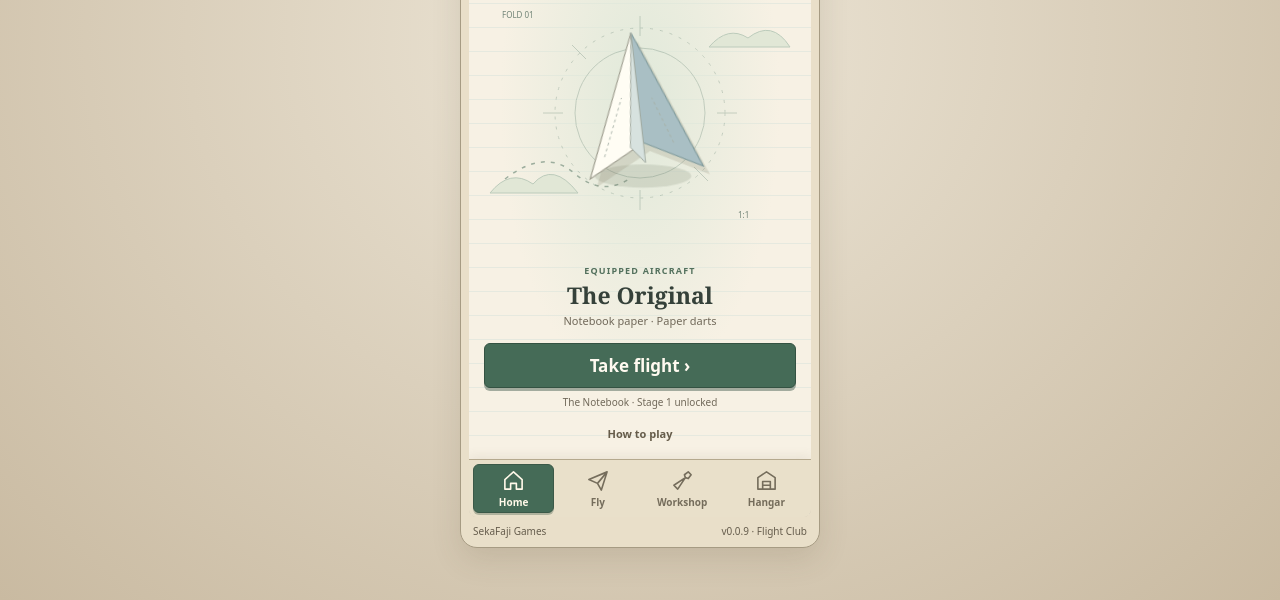
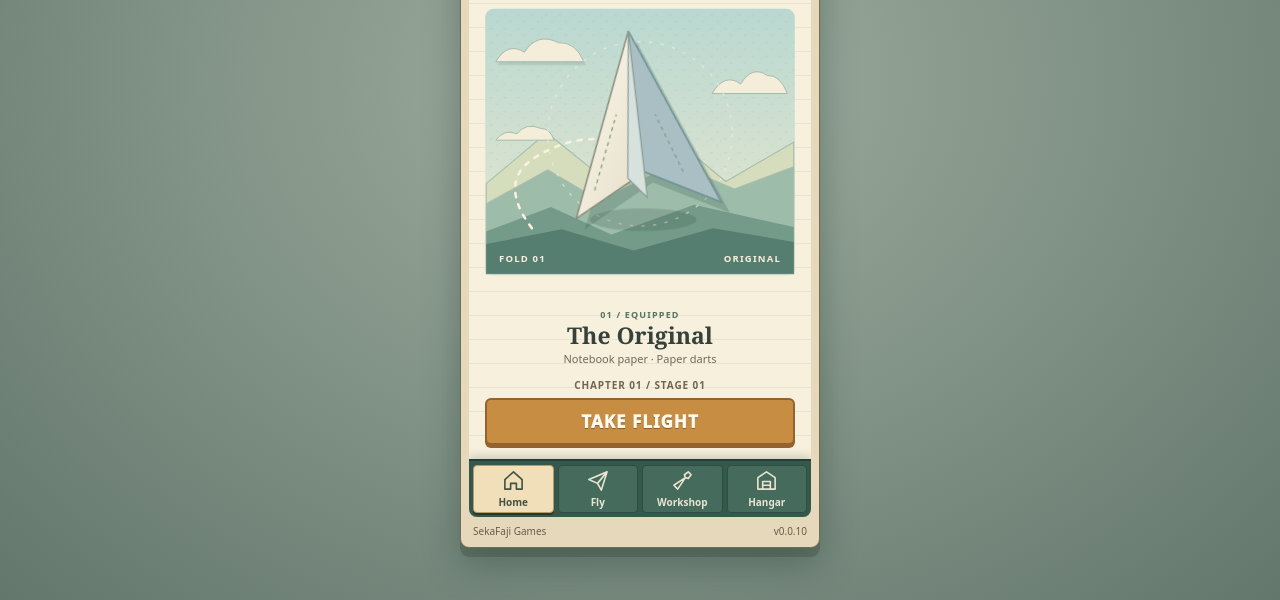
Before and after one commit to SekaFaji/Sekafold, a website with bundled scripts: page index.html in a window 1280 px wide. Shown: the part 200-800 px from the top of the page. Built offline with nearby package versions, Linux system fonts and the light colour scheme.

Commit message:
P007.3: recover portrait home layout and game presentation

```diff
--- a/index.html
+++ b/index.html
@@ -5,12 +5,12 @@
   <meta name="viewport" content="width=device-width, initial-scale=1, viewport-fit=cover">
   <meta name="theme-color" content="#e9dfc9">
   <title>Sekafold - SekaFaji Games</title>
-  <link rel="stylesheet" href="./style.css?v=0.0.9">
+  <link rel="stylesheet" href="./style.css?v=0.0.10">
 </head>
 <body>
   <main id="shell">
     <header class="topbar">
-      <div class="brand">SEKAFOLD<small>FLIGHT CLUB</small></div>
+      <div class="brand">FLIGHT CLUB<small>SEKAFOLD</small></div>
       <div id="wallet" class="wallet">0 scraps</div>
       <button id="pause" class="pause-button" hidden>Pause</button>
     </header>
@@ -31,7 +31,7 @@
       <nav id="menu-tabs" aria-label="Main navigation" hidden></nav>
       <div id="death-label" class="death-label" role="status" hidden>Plane crumpled</div>
     </section>
-    <footer><span>SekaFaji Games</span><span>v0.0.9 · Flight Club</span></footer>
+    <footer><span>SekaFaji Games</span><span>v0.0.10</span></footer>
   </main>
   <script type="module" src="./src/app/main.js"></script>
 </body>
--- a/package.json
+++ b/package.json
@@ -1 +1 @@
-{"name":"sekafold","private":true,"version":"0.0.9","type":"module","scripts":{"typecheck":"tsc --noEmit","build":"tsc && node tools/build.mjs","test":"npm run build && node --test tests/unit/*.test.mjs","start":"npx --yes http-server dist -c-1","test:browser":"node --test tests/smoke/portrait.test.mjs"},"devDependencies":{"typescript":"5.8.3","playwright-core":"1.51.1"}}
+{"name":"sekafold","private":true,"version":"0.0.10","type":"module","scripts":{"typecheck":"tsc --noEmit","build":"tsc && node tools/build.mjs","test":"npm run build && node --test tests/unit/*.test.mjs","start":"npx --yes http-server dist -c-1","test:browser":"node --test tests/smoke/portrait.test.mjs"},"devDependencies":{"typescript":"5.8.3","playwright-core":"1.51.1"}}
--- a/src/app/main.ts
+++ b/src/app/main.ts
@@ -45,10 +45,11 @@ function selectTab(tab:MenuTab){
 function home(){
   battle=null;death=null;deathLabel.hidden=true;paused=false;controls.clear();setCombat(false);renderer.draw(null);
   persist();
-  renderMainMenu(panel,profile.unlocked,warning,{fly:campaign,help});showTabs('home');
+  renderMainMenu(panel,profile.unlocked,warning,{launch:()=>launch(profile.unlocked),help});showTabs('home');
 }
 function campaign(){
-  show('The Notebook','Choose a stage. Replay any unlocked flight to earn more scraps.','CHAPTER 01');
+  show('The Notebook','Clear the squadrons. Replay unlocked stages for scraps.','CAMPAIGN / CHAPTER 01');
+  panel.classList.add('campaign-page');
   for(const s of STAGES){
     const locked=s.id>profile.unlocked;
     const b=button('',()=>launch(s.id),locked);b.className='stage-card';
@@ -62,16 +63,21 @@ function campaign(){
   showTabs('fly');
 }
 function workshop(){
-  show('Workshop','Permanent upgrades · '+profile.scraps+' scraps','FOLDING BENCH');
+  show('Workshop','Improve your plane before the next flight.','FOLDING BENCH');
+  panel.classList.add('workshop-page');
+  const descriptions={damage:'More damage per dart',durability:'More paper durability',reinforcement:'More regenerating tape',rate:'Faster dart firing'};
   for(const k of UPGRADES){
     const row=line('div','');row.className='upgrade';
-    line('span',LABELS[k]+' · Lv. '+profile.upgrades[k],row);
+    const copy=line('div','',row);copy.className='upgrade-copy';
+    line('strong',LABELS[k],copy);
+    line('small','Lv. '+profile.upgrades[k]+' · '+descriptions[k],copy);
     row.append(button(profile.upgrades[k]>=LIMITS[k]?'Max':'Buy · '+cost(profile.upgrades[k]),()=>{if(buy(profile,k)){persist();workshop()}},profile.scraps<cost(profile.upgrades[k])||profile.upgrades[k]>=LIMITS[k]));
   }
   showTabs('workshop');
 }
 function hangar(){
   show('Hangar','Your folded aircraft collection.','AIRCRAFT 01 / 01');
+  panel.classList.add('hangar-page');
   panel.append(aircraftShowcase());
   line('h2','The Original');line('p','Equipped · Notebook paper · Paper darts');
   line('p','Your first balanced aircraft. More folds and equipment will arrive in future patches.');
@@ -92,7 +98,11 @@ function launch(stage:number){
 function settleFlight(b:Battle){if(settle(profile,runId,b.stage.id,b.earned,b.status==='won'))persist()}
 function report(b:Battle,voluntary=false){
   settleFlight(b);death=null;deathLabel.hidden=true;nav.hidden=true;setCombat(false);controls.clear();
-  show(b.status==='won'?'Flight complete!':voluntary?'Flight ended':'Plane crumpled!',b.kills+' enemies down · '+Math.floor(b.time)+'s flown · +'+b.earned+' scraps','FLIGHT REPORT');
+  show(b.status==='won'?'Flight complete!':voluntary?'Flight ended':'Plane crumpled!','Flight report','FLIGHT REPORT');
+  panel.classList.add('report-page');
+  const results=line('div','');results.className='flight-results';
+  line('strong','+'+b.earned+' scraps',results);
+  line('span',b.kills+' enemies down · '+Math.floor(b.time)+'s flown',results);
   const row=line('div','');row.className='buttons';
   if(b.status==='won'&&b.stage.id<STAGES.length)row.append(button('Next stage',()=>launch(b.stage.id+1)));
   row.append(button('Retry',()=>launch(b.stage.id)),button('Workshop',()=>{battle=null;workshop()}),button('Campaign',()=>{battle=null;campaign()}));
--- a/src/render/paper.ts
+++ b/src/render/paper.ts
@@ -6,10 +6,13 @@ export class PaperRenderer {
  constructor(canvas:HTMLCanvasElement){
  const ctx=canvas.getContext('2d');if(!ctx)throw Error('Canvas unavailable');this.ctx=ctx;
  this.background=document.createElement('canvas');this.background.width=WORLD.width;this.background.height=WORLD.height;
- const g=this.background.getContext('2d')!;g.fillStyle='#f7f0de';g.fillRect(0,0,WORLD.width,WORLD.height);
+ const g=this.background.getContext('2d')!;const paper=g.createLinearGradient(0,0,WORLD.width,WORLD.height);paper.addColorStop(0,'#fbf2da');paper.addColorStop(1,'#eee2c3');
+ g.fillStyle=paper;g.fillRect(0,0,WORLD.width,WORLD.height);
  g.strokeStyle='#b8cbd0';g.lineWidth=.6;for(let y=18;y<WORLD.height;y+=24){g.beginPath();g.moveTo(0,y);g.lineTo(WORLD.width,y);g.stroke()}
  g.strokeStyle='#dca79e';g.beginPath();g.moveTo(65,0);g.lineTo(65,WORLD.height);g.stroke();
- g.fillStyle='#e3dac4';for(let y=50;y<WORLD.height;y+=85){g.beginPath();g.arc(22,y,8,0,Math.PI*2);g.fill()}
+ g.fillStyle='#d5c6a4';for(let y=50;y<WORLD.height;y+=85){g.beginPath();g.arc(22,y,8,0,Math.PI*2);g.fill()}
+ // Deterministic paper fibres, baked once and never part of gameplay state.
+ g.fillStyle='#806f4722';for(let i=0;i<1400;i++){const x=(i*173.37)%WORLD.width,y=(i*91.71)%WORLD.height;g.fillRect(x,y,1.3,.65)}
  }
  private poly(points:number[][],color:string){const c=this.ctx;c.fillStyle=color;c.beginPath();points.forEach(([x,y],i)=>i?c.lineTo(x,y):c.moveTo(x,y));c.closePath();c.fill()}
  private plane(p:Vec,angle:number,enemy:boolean,damage:number){const c=this.ctx;c.save();c.translate(p.x,p.y);c.rotate(angle+Math.PI/2);
@@ -17,10 +20,11 @@ export class PaperRenderer {
  this.poly([[0,-24],[-17,18],[0,9]],enemy?'#d98d7e':'#fffdf4');
  this.poly([[0,-24],[17,18],[0,9]],enemy?'#a85e50':'#a9bfc4');
  this.poly([[0,-24],[-4,10],[0,15]],enemy?'#b66b59':'#d7e2df');
+ c.strokeStyle=enemy?'#934b42':'#6d8b87';c.lineWidth=1;c.beginPath();c.moveTo(0,-24);c.lineTo(-17,18);c.lineTo(0,9);c.lineTo(17,18);c.closePath();c.stroke();
  if(damage>.45){c.strokeStyle='#776c5e';c.lineWidth=1.5;c.beginPath();c.moveTo(-9,6);c.lineTo(-3,9);c.lineTo(-7,15);c.stroke()}
  c.restore()}
  draw(b:Battle|null, death?:{elapsed:number;reduced:boolean}){const c=this.ctx;c.drawImage(this.background,0,0);if(!b){this.plane({x:WORLD.width/2,y:WORLD.height/2},-.7,false,0);return}
- for(const s of b.shots){c.save();c.translate(s.x,s.y);c.rotate(Math.atan2(s.vy,s.vx));this.poly([[9,0],[-5,-3],[-2,0],[-5,3]],s.friendly?'#426f8b':'#aa4238');c.restore()}
+ for(const s of b.shots){c.save();c.translate(s.x,s.y);c.rotate(Math.atan2(s.vy,s.vx));this.poly([[12,0],[-9,-4],[-3,0],[-9,4]],s.friendly?'#426f8b':'#aa4238');this.poly([[9,0],[-6,-2],[-2,0]],s.friendly?'#c9e6e5':'#ffd5ac');c.restore()}
  for(const e of b.enemies)this.plane(e,e.angle,true,1-e.hp/e.maxHp);
  for(const s of b.scraps){c.save();c.globalAlpha=s.life/.45;for(let i=0;i<5;i++){const a=i*1.257,r=(.45-s.life)*65;c.fillStyle=i%2?'#d78b79':'#9e6652';c.fillRect(s.x+Math.cos(a)*r,s.y+Math.sin(a)*r,5,4)}c.restore()}
  if(!death&&b.player.shield>0){c.strokeStyle='#78a8a9';c.globalAlpha=.4;c.lineWidth=2;c.beginPath();c.arc(b.player.x,b.player.y,26,0,Math.PI*2);c.stroke();c.globalAlpha=1}
--- a/src/ui/main-menu.ts
+++ b/src/ui/main-menu.ts
@@ -23,42 +23,57 @@ export function renderTabs(nav:HTMLElement, active:MenuTab, select:(tab:MenuTab)
   }
   nav.hidden=false;
 }
-/** Same silhouette and colors as the current starter plane in PaperRenderer. */
+/** Layered cut-paper stage using the starter aircraft's combat silhouette. */
 export function aircraftShowcase(){
   const view=node('div','aircraft-showcase');
-  view.innerHTML=`<svg viewBox="0 0 300 225" class="showcase-art" role="img" aria-label="The Original paper airplane">
-    <g fill="none" stroke="#718c7d" opacity=".34">
-      <circle cx="150" cy="111" r="85" stroke-dasharray="3 7"/><circle cx="150" cy="111" r="65"/>
-      <path d="M150 14v20m0 154v20M53 111h20m154 0h20M82 43l14 14m108 108 14 14"/>
+  view.innerHTML=`<svg viewBox="0 0 300 260" class="showcase-art" role="img" aria-label="The Original paper airplane">
+    <defs>
+      <linearGradient id="sky" x2="0" y2="1"><stop stop-color="#b9d8d1"/><stop offset="1" stop-color="#eae8cf"/></linearGradient>
+      <linearGradient id="wing" x2=".8" y2="1"><stop stop-color="#fffdf4"/><stop offset="1" stop-color="#e7dfca"/></linearGradient>
+      <pattern id="paper-grain" width="13" height="13" patternUnits="userSpaceOnUse"><path d="M1 3h2m5 7h3m-6 2h1" stroke="#506c63" stroke-width=".45" opacity=".22"/></pattern>
+    </defs>
+    <rect x="4" y="4" width="292" height="252" rx="8" fill="url(#sky)"/>
+    <rect x="4" y="4" width="292" height="252" rx="8" fill="url(#paper-grain)"/>
+    <g fill="#d5ddbc" stroke="#a8bdad" stroke-width="1">
+      <path d="M5 169 62 121 103 154 164 112 231 167 295 130V254H5Z"/>
+      <path d="M5 188 63 156 112 185 183 150 239 174 295 153V254H5Z" fill="#9ebcaa"/>
     </g>
-    <path d="M15 177Q55 146 84 171T142 175" fill="none" stroke="#9cad9d" stroke-width="1.5" stroke-dasharray="4 6"/>
-    <g fill="#e1e7d6" stroke="#bccbbb"><path d="M0 191q20-25 43-9 20-23 45 9z"/><path d="M219 45q19-22 39-9 24-19 42 9z"/></g>
-    <ellipse class="plane-shadow" cx="153" cy="174" rx="50" ry="12" fill="#65725d" opacity=".16"/>
+    <path d="M5 214 66 191 123 217 201 189 295 210V254H5Z" fill="#749b8a"/>
+    <path d="M5 226 76 212 144 232 219 211 295 224V254H5Z" fill="#557d70"/>
+    <g fill="#f3edda" stroke="#9bb5a7" stroke-width=".8">
+      <path d="M14 54q11-19 27-9 12-19 32-9 16-1 24 18z" transform="translate(2 3)" fill="#86aa9c" opacity=".32"/>
+      <path d="M14 54q11-19 27-9 12-19 32-9 16-1 24 18z"/>
+      <path d="M218 84q12-20 27-9 11-18 25-8 12-1 19 17z"/>
+      <path d="M14 128q8-11 20-6 8-11 23-5 8 0 12 11z"/>
+    </g>
+    <path d="M48 211Q14 166 53 143T129 130" fill="none" stroke="#f8f2de" stroke-width="2.4" stroke-linecap="round" stroke-dasharray="4 7"/>
+    <circle cx="150" cy="122" r="87" stroke="#f5f0d9" stroke-width="1.2" stroke-dasharray="3 8" fill="none" opacity=".65"/>
+    <ellipse class="plane-shadow" cx="153" cy="203" rx="52" ry="11" fill="#315247" opacity=".23"/>
     <g class="plane-idle">
-      <g transform="translate(150 110) scale(3.35)">
-        <path d="M0-24 -17 18 0 9 17 18Z" fill="#776d52" opacity=".17" transform="translate(1.7 2.7)"/>
-        <path d="M0-24 -17 18 0 9Z" fill="#fffdf4" stroke="#9f9e90" stroke-width=".35"/>
-        <path d="M0-24 17 18 0 9Z" fill="#a9bfc4" stroke="#839d9e" stroke-width=".35"/>
-        <path d="M0-24 -4 10 0 15Z" fill="#d7e2df" stroke="#a2aaa0" stroke-width=".28"/>
-        <path d="M-12 12-5-5M9 10 4-4" stroke="#a6b0a7" stroke-width=".28" stroke-dasharray=".9 .9" fill="none"/>
+      <g transform="translate(150 121) scale(4.05)">
+        <path d="M0-24 -17 18 0 9 17 18Z" fill="#284c42" opacity=".21" transform="translate(1.7 2.7)"/>
+        <path d="M0-24 -17 18 0 9Z" fill="url(#wing)" stroke="#868c7c" stroke-width=".35"/>
+        <path d="M0-24 17 18 0 9Z" fill="#a9bfc4" stroke="#6e9194" stroke-width=".35"/>
+        <path d="M0-24 -4 10 0 15Z" fill="#d7e2df" stroke="#8c9f96" stroke-width=".28"/>
+        <path d="M-12 12-5-5M9 10 4-4" stroke="#859a8e" stroke-width=".3" stroke-dasharray=".9 .9" fill="none"/>
       </g>
     </g>
-    <g fill="#718477" font-size="8" font-family="system-ui"><text x="12" y="16">FOLD 01</text><text x="248" y="216">1:1</text></g>
+    <g fill="#f6f0dc" font-size="9" font-family="system-ui" font-weight="800" letter-spacing="1.1"><text x="17" y="243">FOLD 01</text><text x="283" y="243" text-anchor="end">ORIGINAL</text></g>
   </svg>`;
   return view;
 }
-export function renderMainMenu(panel:HTMLElement,unlocked:number,warning:string,actions:{fly:()=>void;help:()=>void}){
+export function renderMainMenu(panel:HTMLElement,unlocked:number,warning:string,actions:{launch:()=>void;help:()=>void}){
   panel.replaceChildren();
-  panel.className='paper home-page with-tabs';
+  panel.className='paper home-page with-tabs'+(warning?' has-warning':'');
   panel.hidden=false;
   const title=node('div','home-title');
-  title.append(node('p','eyebrow','THE PAPER FLIGHT CLUB'),node('h1','home-logo','SEKAFOLD'),node('p','home-tagline','Fold. Fly. Fight again.'));
-  const showcase=aircraftShowcase();
+  const help=node('button','home-help','?');help.type='button';help.setAttribute('aria-label','How to play');help.onclick=actions.help;
+  title.append(node('p','eyebrow','PAPER AIR COMBAT'),node('h1','home-logo','SEKAFOLD'),help);
   const identity=node('div','aircraft-identity');
-  identity.append(node('span','equipped-label','EQUIPPED AIRCRAFT'),node('h2','aircraft-name','The Original'),node('p','aircraft-detail','Notebook paper · Paper darts'));
-  const launch=node('button','take-flight','Take flight  ›');launch.onclick=actions.fly;
-  const info=node('p','home-stage','The Notebook · Stage '+unlocked+' unlocked');
-  const help=node('button','home-help','How to play');help.onclick=actions.help;
-  panel.append(title,showcase,identity,launch,info,help);
+  identity.append(node('span','equipped-label','01 / EQUIPPED'),node('h2','aircraft-name','The Original'),node('p','aircraft-detail','Notebook paper · Paper darts'));
+  const launchArea=node('div','launch-area');
+  const launch=node('button','take-flight','TAKE FLIGHT');launch.type='button';launch.onclick=actions.launch;
+  launchArea.append(node('p','home-stage','CHAPTER 01  /  STAGE '+String(unlocked).padStart(2,'0')),launch);
+  panel.append(title,aircraftShowcase(),identity,launchArea);
   if(warning)panel.append(node('p','notice',warning));
 }
--- a/style.css
+++ b/style.css
@@ -86,42 +86,47 @@ button:disabled { opacity: .57; cursor: default; }
 #menu-tabs {
   position: absolute; inset: auto 0 0; height: 58px; z-index: 3;
   display: grid; grid-template-columns: repeat(4,minmax(0,1fr));
-  border-top: 1px solid #b5a98e; background: #e9e0ca;
-  padding: 4px; gap: 3px; box-shadow: 0 -3px 10px #6d624519;
+  border-top: 2px solid #253f38; background: #35584c;
+  padding: 4px; gap: 4px; box-shadow: 0 -3px 8px #243a3333;
 }
 .tab-button {
   display: flex; flex-direction: column; justify-content: center; align-items: center;
   min-width: 0; min-height: 44px; padding: 3px 0; gap: 3px;
-  background: transparent; border: 1px solid transparent; color: #756d5c;
-  text-align: center; font-size: 10px; white-space: nowrap;
+  background: #456b5c; border: 1px solid #2e4e43; border-radius: 4px;
+  color: #e8e4d1; text-align: center; font-size: 10px; white-space: nowrap;
 }
-.tab-button.selected { background: #456b57; color: #fff9e9; border-color: #3b5948; box-shadow: 0 2px 0 #314d3c50; }
+.tab-button.selected { background: #f0dfb9; color: #405344; border-color: #b89a65; box-shadow: 0 2px 0 #203c32; }
 .tab-icon { width: 23px; height: 23px; display: block; }
 .tab-icon svg { width: 100%; height: 100%; display: block; }
 .paper.with-tabs { bottom: 58px; }
 .home-page {
-  display: flex; flex-direction: column; align-items: stretch; gap: 7px;
-  padding: 15px 15px 10px; text-align: center;
-  background: radial-gradient(ellipse at 50% 35%,#e0e9da 0,transparent 58%),
-    repeating-linear-gradient(0deg,#f7f1e4 0 23px,#e6e9df 23px 24px);
+  display: grid;
+  grid-template-rows: auto minmax(0,1fr) auto auto;
+  align-items: stretch; gap: 8px; padding: 12px 12px 10px;
+  text-align: center; overflow: hidden;
+  background: repeating-linear-gradient(0deg,#f7f0dc 0 23px,#e7e5d2 23px 24px);
 }
-.home-page > * { flex-shrink: 0; }
-.home-title .eyebrow { font-size: 9px; font-weight: 800; letter-spacing: .19em; color: #627568; }
-.home-logo { font-size: clamp(24px,11cqw,42px); color: #355545; letter-spacing: -.06em; line-height: 1.1; text-shadow: 1px 2px #fffaf0; }
-.home-tagline { font-size: 11px; }
-.aircraft-showcase { width: 100%; max-height: 225px; display: grid; place-items: center; }
-.showcase-art { width: 100%; height: auto; max-height: 225px; display: block; }
-.plane-idle { transform-box: view-box; transform-origin: 50% 49%; animation: plane-bob 6s ease-in-out infinite; }
+.home-page.has-warning { grid-template-rows: auto minmax(75px,1fr) auto auto auto; overflow-y:auto; }
+.home-title { position: relative; padding: 2px 26px 0; }
+.home-title .eyebrow { font-size: 9px; font-weight: 900; letter-spacing: .16em; color: #65796b; }
+.home-logo { font-size: clamp(24px,11cqw,42px); font-style: italic; color: #355545; letter-spacing: -.075em; line-height: 1.12; text-shadow: 1px 2px #fffaf0,2px 3px #a5b3a0; }
+.aircraft-showcase { width: 100%; min-width: 0; min-height: 0; overflow: hidden; display: grid; place-items: center; }
+.showcase-art { width: 100%; height: auto; max-height: 100%; display: block; }
+.home-page .showcase-art { width: 100%; height: 100%; }
+.hangar-page .aircraft-showcase { height: min(230px,65cqw); flex: 0 0 auto; }
+.hangar-page .showcase-art { height: 100%; }
+.plane-idle { transform-box: view-box; transform-origin: 50% 46.5%; animation: plane-bob 6s ease-in-out infinite; }
 .plane-shadow { transform-box: fill-box; transform-origin: center; animation: plane-shadow 6s ease-in-out infinite; }
 @keyframes plane-bob { 0%,100% { transform: translateY(3px) rotate(-13deg); } 50% { transform: translateY(-7px) rotate(15deg); } }
-@keyframes plane-shadow { 0%,100% { transform: scale(1); opacity:.19; } 50% { transform: scale(.85); opacity:.10; } }
-.aircraft-identity { display: grid; gap: 2px; margin-top: auto; }
-.equipped-label { color: #52705c; font-size: 9px; letter-spacing: .13em; font-weight: 800; }
-.aircraft-name { font-size: 23px; }
+@keyframes plane-shadow { 0%,100% { transform: scale(1); opacity:.23; } 50% { transform: scale(.85); opacity:.13; } }
+.aircraft-identity { display: grid; gap: 2px; padding: 3px 0; }
+.equipped-label { color: #577364; font-size: 9px; letter-spacing: .13em; font-weight: 900; }
+.aircraft-name { font-size: 23px; line-height: 1.1; }
 .aircraft-detail { font-size: 11px; }
-.take-flight { margin-top: 7px; background: #456b57; color: #fffaf0; border-color: #345242; box-shadow: 0 3px 0 #2c493a6a; text-align: center; font-size: 17px; }
-.home-stage { font-size: 10px; }
-.home-help { background: transparent; color: #665c4a; border: 0; font-size: 11px; text-align: center; min-height: 32px; padding: 6px; }
+.launch-area { display: grid; gap: 5px; padding: 0 4px 4px; }
+.take-flight { min-height: 46px; background: #c78d42; color: #fffaf0; border: 2px solid #93622e; box-shadow: 0 3px 0 #93622e; text-align: center; font-size: 17px; font-weight: 950; letter-spacing: .06em; text-shadow: 0 1px #8f5e29; }
+.home-stage { font-size: 10px; font-weight: 800; letter-spacing: .09em; color: #70654f; }
+.home-help { position: absolute; right: 0; top: 0; background: #f4e7c7; color: #536f60; border: 1px solid #b6a883; font-size: 14px; text-align: center; min-height: 28px; min-width: 28px; padding: 0; border-radius: 50%; }
 .endless-note { margin-top: 5px; font-size: 12px; background: #eee8db; border-style: dashed; }
 .death-label { position: absolute; left: 0; right: 0; top: 16%; text-align: center; font-size: 13px; font-weight: 800; letter-spacing: .09em; text-transform: uppercase; color: #805c42; pointer-events: none; }
 @media(prefers-reduced-motion:reduce) { .plane-idle,.plane-shadow { animation: none; } }
@@ -159,9 +164,35 @@ footer { flex: 0 0 16px; min-width: 0; font-size: 10px; color: #665d4d; padding:
   .wallet { font-size: 10px; padding: 5px 6px; }
   .pause-button { min-height: 36px; padding: 5px 7px; }
   .home-page { padding: 9px; gap: 4px; }
-  .showcase-art { max-height: 145px; }
+  .hangar-page .aircraft-showcase { height: min(150px,60cqw); }
   .aircraft-name { font-size: 19px; }
   .tab-button { font-size: 9px; }
   footer { font-size: 9px; }
 }
-@media (max-height: 630px) { .showcase-art { max-height: 108px; } .home-page { padding: 7px; } .home-logo { font-size: 25px; } .home-help { min-height: 30px; } }
+@media (max-height: 630px) { .home-page { padding: 8px; gap: 5px; } .home-logo { font-size: 25px; } .home-title .eyebrow { font-size: 8px; } .take-flight { font-size: 15px; } }
+
+/* Paper game HUD and tactile controls rather than application chrome. */
+body { background: radial-gradient(ellipse at 50% 35%,#9fafa1,#64776c); }
+#shell { background: #e6d9bb; border-color: #746b55; border-radius: 9px; box-shadow: 0 9px 0 #35493b55,0 16px 36px #263b3466; }
+.brand { color:#3e594b; font-size:12px; letter-spacing:.08em; }
+.brand small { font-size:8px; }
+.wallet { border:1px solid #a68b53; border-radius:4px; box-shadow:0 2px #c5aa6b; }
+.page { background: repeating-linear-gradient(0deg,#f4ebd6 0 23px,#e0dec9 23px 24px); gap:10px; padding:12px; }
+.page-heading { padding:9px 10px; border:1px solid #aeb8a1; border-radius:4px; background:#dce7d3; box-shadow:0 3px #c4ceb5; }
+.page-heading h1 { font-size:clamp(23px,9cqw,30px); color:#355545; }
+.page-heading .eyebrow { color:#577364; font-weight:900; }
+.stage-card { background:#fff8e4; border:1px solid #bda87c; box-shadow:0 3px #c8b78f; border-radius:4px; min-height:58px; }
+.stage-card:not(:disabled) .stage-index { background:#456b57; color:#fff9e6; border-color:#365544; }
+.stage-card:disabled { box-shadow:none; border-style:dashed; }
+.upgrade { padding:8px; border:1px solid #c1b18c; background:#fff8e4; border-radius:4px; box-shadow:0 2px #d2c3a0; }
+.upgrade-copy { min-width:0; display:grid; gap:3px; }
+.upgrade-copy small { color:#71695a; font-size:10px; }
+.upgrade button { background:#e4bf79; border-color:#b38a4c; color:#604927; font-size:12px; }
+.flight-results { padding:16px 12px; display:grid; gap:7px; text-align:center; background:#f9edc9; border:1px solid #c7ab73; box-shadow:0 3px #c7ab73; border-radius:4px; }
+.flight-results strong { font-family:Georgia,serif; font-size:27px; color:#976a32; }
+.flight-results span { font-size:12px; color:#665d4d; }
+#stage,#bars { background:#f7ecd6ed; border:1px solid #bcae8c; box-shadow:0 2px #c4b3935c; }
+#stage { color:#425e50; }
+.stick { background:#546e5c25; border:2px solid #526c5d80; box-shadow:inset 0 0 0 3px #f7f0de66; }
+.stick i { background:#f1e4c4a0; border:2px solid #526c5d88; box-shadow:0 2px 3px #526c5d55; }
+@media (max-width:480px) and (orientation:portrait) { body { background:#d8cbb1; } }
```
Also changed, not shown: ROADMAP.md (+5 -3 lines), assets/PROVENANCE.md (+2 -0 lines), docs/DECISIONS.md (+2 -0 lines), docs/STATUS.md (+3 -1 lines), docs/design/ART_DIRECTION.md (+3 -0 lines), tests/smoke/portrait.test.mjs (+29 -2 lines), CHANGELOG.md, README.md.
